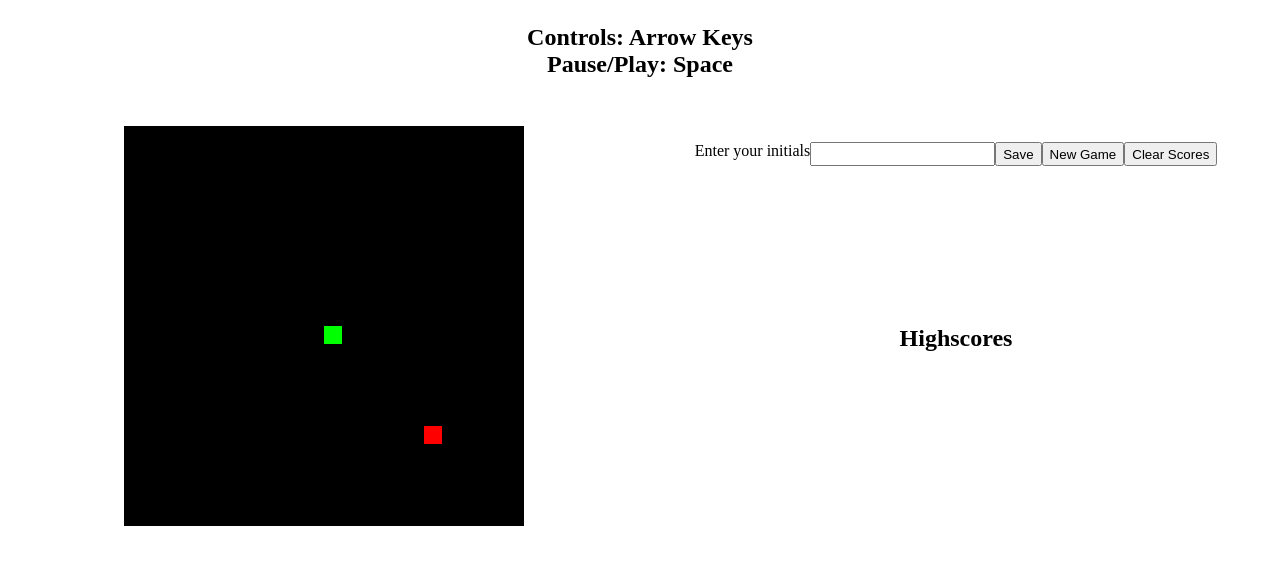
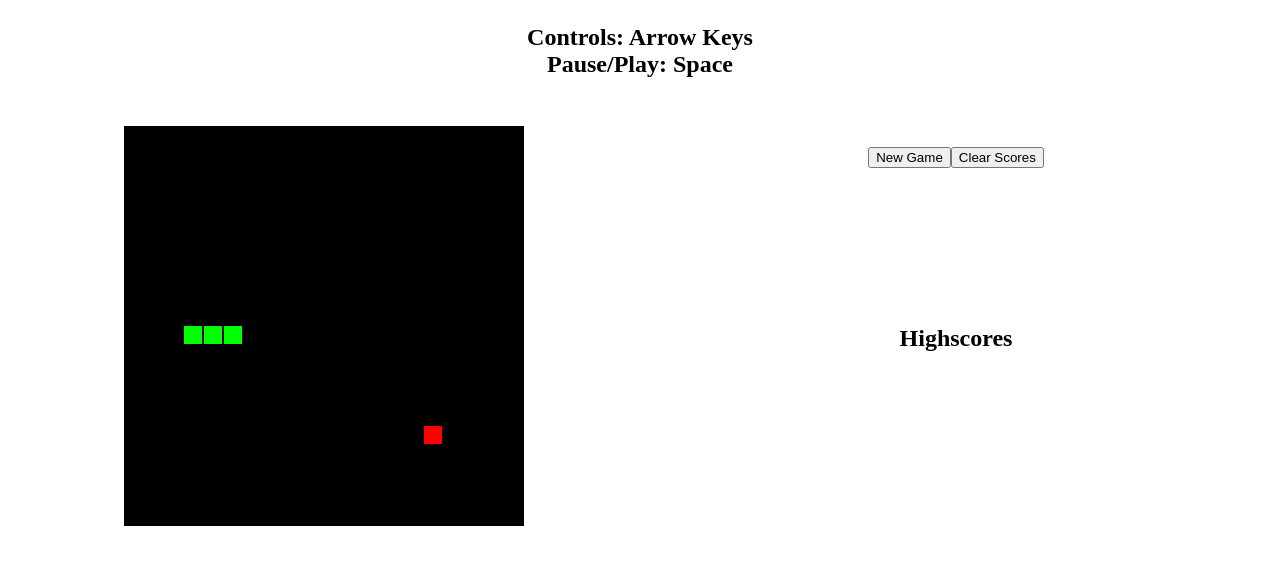
Before and after one commit to tbellenger/snake-game, a plain HTML site: page index.html in a window 1280 px wide. Both pictures are taken after a click on the button "New Game". Drawn offline with Linux system fonts and the light colour scheme.

Commit message:
fixed some bugs

```diff
--- a/index.html
+++ b/index.html
@@ -18,10 +18,10 @@
         </div>
         <div id=right-panel>
             <div id="highscore">
-                <label for="initials">Enter your initials</label>
+                <button id="new-game">New Game</button>
+                <label id='label' for="initials">Enter your initials</label>
                 <input type="text" id="initials">
                 <button id="store-initials">Save</button>
-                <button id="new-game">New Game</button>
                 <button id="clear-scores">Clear Scores</button>
             </div>
             <div id="highscore-list">
--- a/script.js
+++ b/script.js
@@ -1,15 +1,13 @@
 cnv = document.getElementById('canvas');
 ctx = cnv.getContext('2d');
 document.addEventListener('keydown', keyPush);
-var interval = setInterval(game, 1000/5);
-var running = true;
+var tail = 3;
 
 var xVelocity=yVelocity=0;
 var xPlayer=yPlayer=10;
 var gridSize=tileCount=20;
 var xApple=yApple=15;
 var trail=[];
-var tail = 5;
 
 var store = window.localStorage;
 
@@ -18,11 +16,16 @@ var btnNewGameEl = document.getElementById('new-game');
 var btnSaveInitials = document.getElementById('store-initials');
 var btnClearScores = document.getElementById('clear-scores');
 var inpInitials = document.getElementById('initials');
+var lblInitials = document.getElementById('label');
 var listingEl = document.getElementById('listing');
 
 var newGameHandler = () => {
+    inpInitials.style.display = 'none';
+    lblInitials.style.display = 'none';
+    btnSaveInitials.style.display = 'none';
     running = true;
-    interval = setInterval(game, 1000/5);
+    tail = 3;
+    interval = setInterval(game, 1000/tail);
 }
 
 var saveInitialsHandler = () => {
@@ -47,6 +50,7 @@ btnClearScores.addEventListener('click', clearScoresHandlers);
 btnSaveInitials.addEventListener('click', saveInitialsHandler);
 
 function updateHighScores() {
+    initialArray = JSON.parse(store.getItem('scores'));
     listingEl.textContent = '';
     initialArray.forEach((value)=> {
         var node = document.createElement('li');
@@ -55,8 +59,6 @@ function updateHighScores() {
         listingEl.appendChild(node);
     });
 }
-
-updateHighScores();
 
 function game() {
     running = true;
@@ -91,6 +93,9 @@ function game() {
     }
 
     if (xPlayer==xApple&&yPlayer==yApple) {
+        console.log('eat that apple');
+        clearInterval(interval);
+        interval = setInterval(game, 1000/tail);
         tail++;
         xApple=Math.floor(Math.random()*tileCount);
         yApple=Math.floor(Math.random()*tileCount);
@@ -103,7 +108,9 @@ function game() {
 function endGame() {
     running = false;
     clearInterval(interval);
-
+    lblInitials.style.display = 'block';
+    inpInitials.style.display = 'block';
+    btnSaveInitials.style.display = 'block';
 }
 
 function keyPush(event) {
@@ -113,7 +120,7 @@ function keyPush(event) {
                 running = false;
                 clearInterval(interval);
             } else {
-                interval = setInterval(game, 1000/15);
+                interval = setInterval(game, 1000/tail);
             }
             break;
         case 37:
@@ -134,3 +141,10 @@ function keyPush(event) {
             break;
     }
 }
+
+xVelocity = -1;
+inpInitials.style.display = 'none';
+lblInitials.style.display = 'none';
+btnSaveInitials.style.display = 'none';
+updateHighScores();
+interval = setInterval(game, 1000/tail);
--- a/style.css
+++ b/style.css
@@ -9,6 +9,10 @@ div {
     justify-content: center;
     flex: 1 1 100%;
     margin: 1em auto;
+}
+
+button, label {
+    margin: 5px auto;
 }
 
 #instructions {
```
